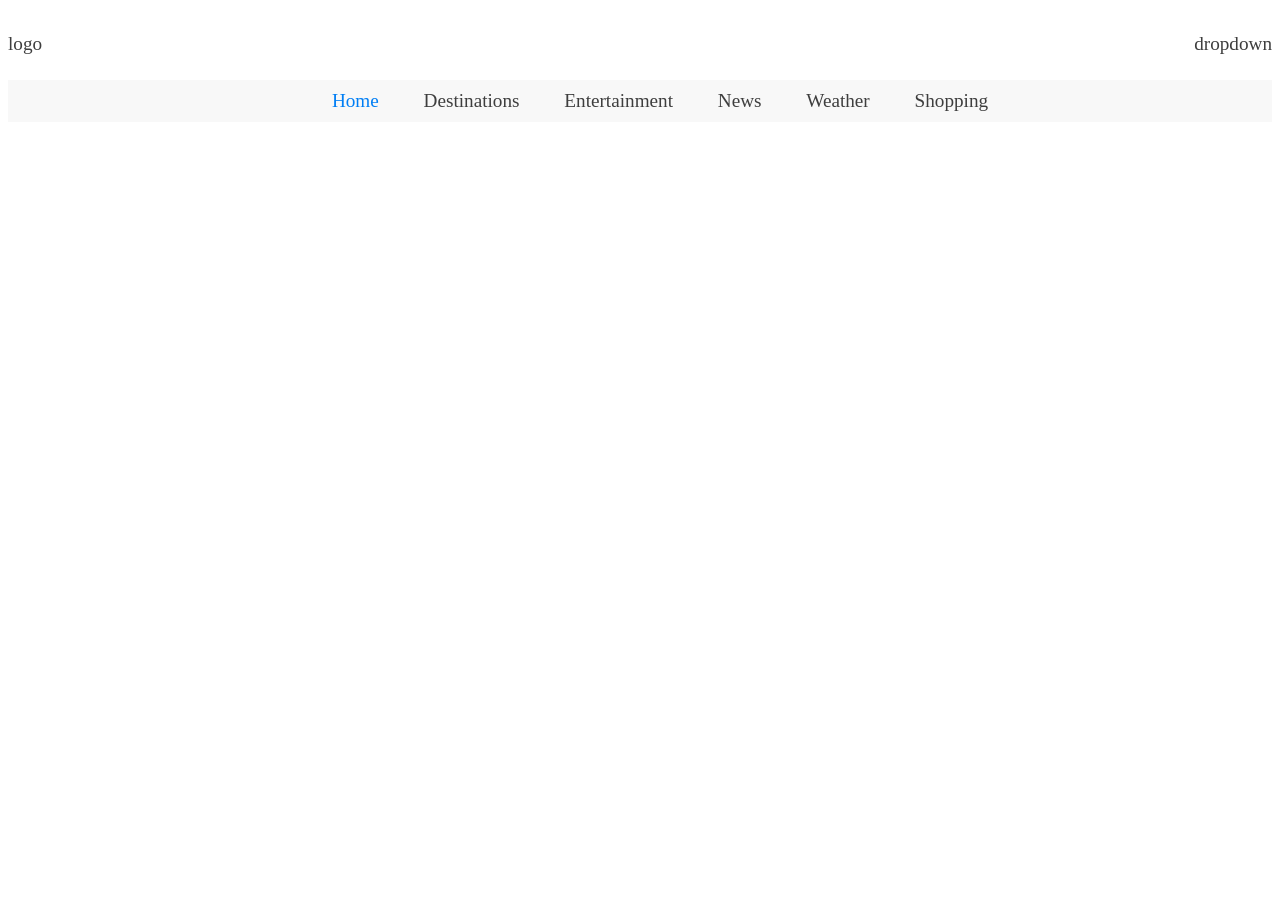
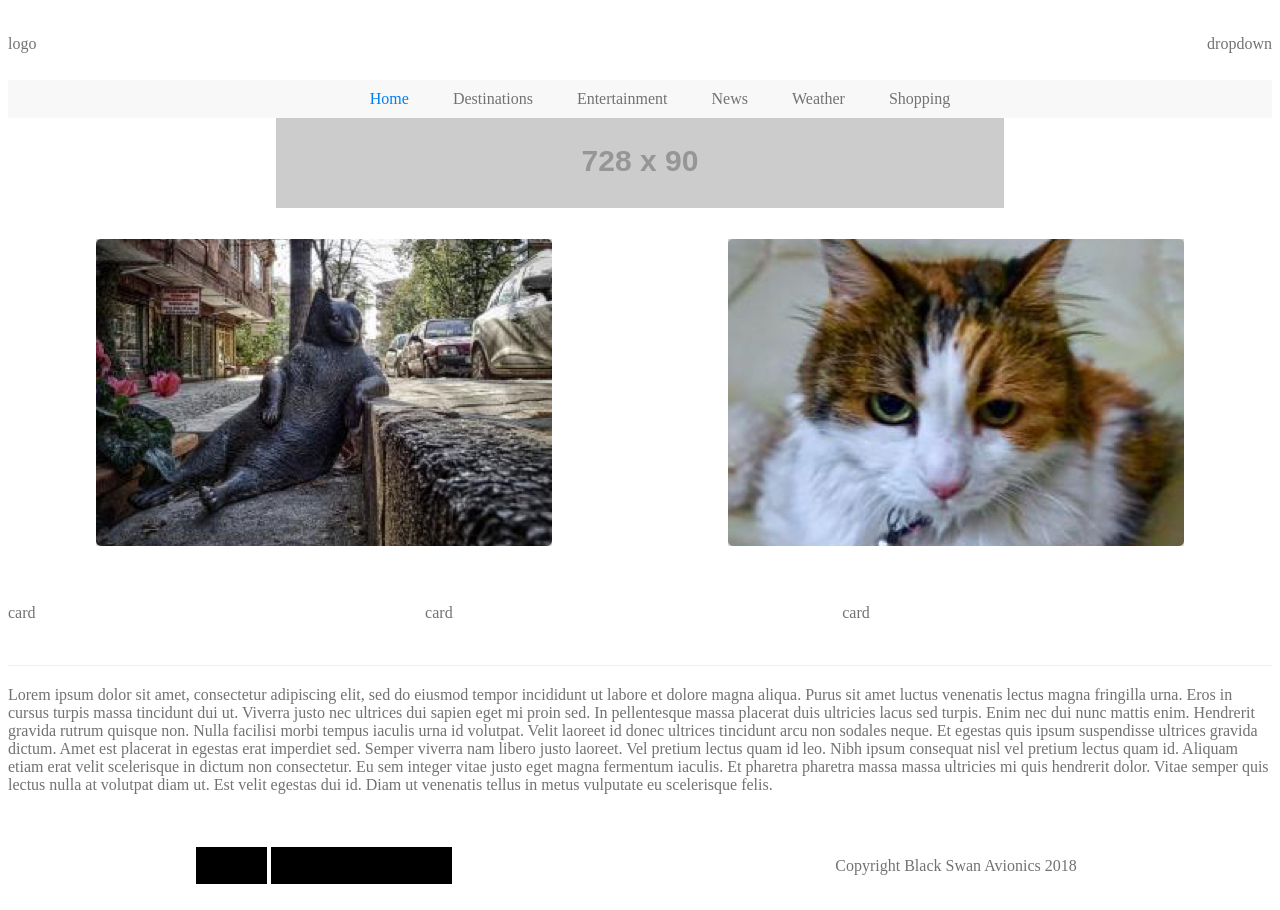
Before and after one commit to steven-daniell-jackson/blackswan_sitebuild, a website: page source/index.html in a window 1280 px wide. Before the commit the page ends 800 px from the top, so only its background shows below. Drawn offline with nearby package versions, Linux system fonts and the light colour scheme; placeholder pictures from the web are drawn by us.

Commit message:
Generic HTML markup

```diff
--- a/source/index.html
+++ b/source/index.html
@@ -24,6 +24,8 @@
           <![endif]-->
 
           <header>
+
+            <!-- Top Bar -->
             <section class="top-bar container">
              <div class="row ">
               <div class="column col-50">
@@ -36,8 +38,8 @@
 
           </section>
 
+          <!-- Nav Bar -->
           <section>
-
            <nav>
             <ul class="text-center">
               <li class="nav-item active">Home</li>
@@ -49,18 +51,71 @@
             </ul>
 
           </nav>
+        </section>
+      </header>
+
+      <!-- Content -->
+      <section id="main">
+        <div class="wrapper">
+
+          <div class="row text-center">
+            <div class="column col-100">
+              <img src="http://via.placeholder.com/728x90" alt="">
+            </div>
+
+          </div>
+
+          <div class="row text-center">
+            <div class="column col-50">
+              <img src="./img/bear.png" alt="">
+            </div>
+
+            <div class="column col-50">
+              <img src="./img/cat.png" alt="">
+            </div>
+
+          </div>
+
+          <div class="row">
+
+            <div class="column col-33">
+              card
+            </div>
+
+            <div class="column col-33">
+              card
+            </div>
+
+            <div class="column col-33">
+              card
+            </div>
+
+          </div>
+
+          <div class="row">
+
+            <div class="column col-100">
+              <p>Lorem ipsum dolor sit amet, consectetur adipiscing elit, sed do eiusmod tempor incididunt ut labore et dolore magna aliqua. Purus sit amet luctus venenatis lectus magna fringilla urna. Eros in cursus turpis massa tincidunt dui ut. Viverra justo nec ultrices dui sapien eget mi proin sed. In pellentesque massa placerat duis ultricies lacus sed turpis. Enim nec dui nunc mattis enim. Hendrerit gravida rutrum quisque non. Nulla facilisi morbi tempus iaculis urna id volutpat. Velit laoreet id donec ultrices tincidunt arcu non sodales neque. Et egestas quis ipsum suspendisse ultrices gravida dictum. Amet est placerat in egestas erat imperdiet sed. Semper viverra nam libero justo laoreet. Vel pretium lectus quam id leo. Nibh ipsum consequat nisl vel pretium lectus quam id. Aliquam etiam erat velit scelerisque in dictum non consectetur. Eu sem integer vitae justo eget magna fermentum iaculis. Et pharetra pharetra massa massa ultricies mi quis hendrerit dolor. Vitae semper quis lectus nulla at volutpat diam ut. Est velit egestas dui id. Diam ut venenatis tellus in metus vulputate eu scelerisque felis.</p>
+            </div>
+          </div>
+
+        </div>
 
       </section>
 
-          </header>
-
-
-<section>
-
-</section>
 
       <footer>
+        <div class="row text-center">
+          <div class="column col-50">
+            <a href="#">FAQ</a>
+            <a href="#">Terms and Conditions</a>
+          </div>
 
+          <div class="column col-50">
+            Copyright Black Swan Avionics 2018
+          </div>
+
+        </div>
 
       </footer>
 
--- a/source/sass/itcss/_elements.paragraph.scss
+++ b/source/sass/itcss/_elements.paragraph.scss
@@ -1,4 +1,5 @@
 p {
-	color: $baseHeadingColor;
+	color: $baseFontColor;
 	font-size: $baseParagraphFontSize;
+	line-height: normal;
 }
--- a/source/sass/itcss/_settings.colors.scss
+++ b/source/sass/itcss/_settings.colors.scss
@@ -1,6 +1,6 @@
 // Default colors
 $white: #fff;
 $black: #000000;
-$baseFontColor: #3e3e3e;
+$baseFontColor: #727272;
 $nav-bg-color: #f8f8f8;
 $activeLinkColor: #007ef4;
--- a/source/sass/itcss/_settings.fonts.scss
+++ b/source/sass/itcss/_settings.fonts.scss
@@ -1,5 +1,5 @@
 // Fonts
 $baseFontStack: 'Lato', sans-serif !default;
-$baseFontSize: 1.2em !default;
+$baseFontSize: 1em !default;
 $baseFontColor: $baseFontColor !default;
-$baseParagraphFontSize: 1.3em !default;
+$baseParagraphFontSize: 1em !default;
--- a/source/sass/styles.scss
+++ b/source/sass/styles.scss
@@ -30,36 +30,3 @@ DO NOT EDIT THE CSS DIRECTLY
 @import 'itcss/_tools.mixins';
 
 @import 'itcss/_utilities.helper';
-
-
-
-
-// Override Variables.
-$baseFontStack: 'Lato', sans-serif;
-$baseFontSize: 1.2em;
-$baseFontColor: #616161;
-$baseParagraphFontSize: 1.3em;
-
-// Headings (Headings up till H6 availble)
-$baseHeadingColor: #1c1c1c;
-$baseH1FontSize : 2em;
-$baseH2FontSize : 1.7em;
-$baseH3FontSize : 1.17em;
-
-// Links
-$baseTextLinkColor: $white;
-$baseBackgroundLinkColor: #222;
-$baseLinkPadding: 20px 10px;
-
-
-
-// Custom styles
-
-p {border-top: 1px solid #eee; @include small-padding-spacer();}
-
-
-
-
-
-// // Load __base.scss last so that variables are overwritten
-// @import 'helper/_base';
```
Also changed, not shown: source/css/helper/styles.css, source/css/styles.min.css, source/img/bear.png (added), source/img/cat.png (added), source/img/test.png (deleted), source/img/test/test-sub.png (deleted), source/sass/itcss/_elements.main.scss (added). Lines whose indentation alone changed are shown as unchanged.
